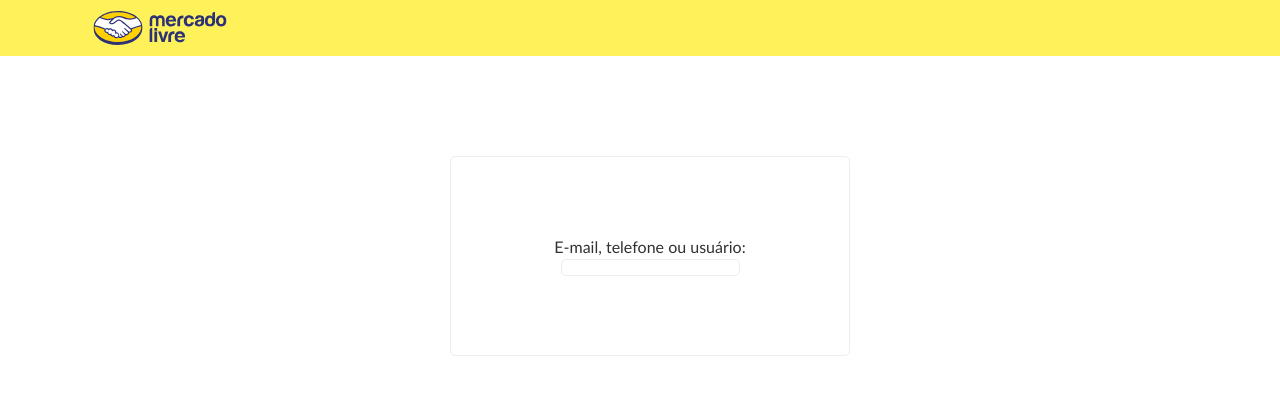
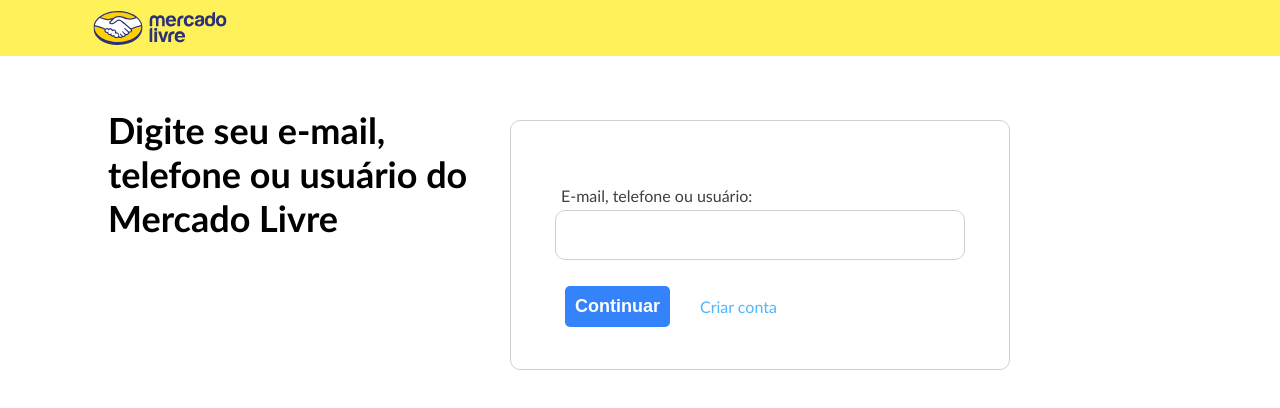
Before and after one commit to NoahSec/mercado-livre-api, a plain HTML site: page frontend/src/login.html in a window 1280 px wide. Drawn offline with Linux system fonts and the light colour scheme.

Commit message:
Login Flex

```diff
--- a/frontend/src/login.css
+++ b/frontend/src/login.css
@@ -22,7 +22,6 @@
     margin-left: 75px;
     width: 170px;
     height: 170px;
-
 }
 
 .main{
@@ -32,22 +31,79 @@
     justify-content: center;
 }
 
-.login{
+.login{ /* Box of login */
     display: flex;
-    padding: 20px;
     justify-content: center;
+    flex-direction: column;
     align-items: center;
-    height: 200px;
-    width: 400px;
-    border: 1px solid #ededed;
-    color: rgb(49, 49, 49);
-    border-radius: 5px;
-    margin-top: 100px;
-    margin-left: 20px;
+    margin-top: 4rem;
+    margin-right:-15rem;
 
+    height:  250px;
+    width:  500px;
+    border:1px solid #d1cfcf;
+    color: rgb(63, 63, 63);
+    border-radius: 10px;
 }
 
-#input{
-    border: 1px solid #ededed;
+form {
+    text-align: left;
+}
+
+form a{
+    text-decoration: none;
+    color: #4eb6fe;
+}
+
+.text-login{
+    margin-top: 2rem;
+}
+
+.text-login label{
+    margin-left: 6px;
+}
+
+.submit-span{
+    display: flex;
+    align-items: center;
+    padding: 10px;
+    margin-top: -1rem;
+}
+
+.submit-span span{
+    margin-left:30px;
+    font:bold
+}
+
+input[type='text']{
+    display: flex;
+    justify-content: left;
+    border:1px solid #d1cfcf;
+    border-radius: 10px;
+    height: 50px;
+    width: 410px;
+    margin-top:5px
+}
+
+input[type='submit']{
+    padding:10px;
+    text-align: center;
+    border: none;
     border-radius: 5px;
+    cursor: pointer;
+    background-color: #3483fa;
+    color: white;
+    font-weight: bold;
+    font-size: 18px;
 }
+
+input[type='submit']:hover{
+    background-color: #2962b8;
+}
+
+.aside{
+    position:absolute;
+    margin-top: 6em;
+    margin-left: 6em;
+    font-size:18px;
+}
--- a/frontend/src/login.html
+++ b/frontend/src/login.html
@@ -12,11 +12,25 @@
     <div class="header">
         <img src="/frontend/assets/icon/mercado-livre-logo-2022.svg">
     </div>
+    <div class="aside">
+        <h1>
+            Digite seu e-mail,<br>
+            telefone ou usuário do<br>
+            Mercado Livre
+        </h1>
+    </div>
     <div class="main">
         <div class="login">
             <form>
-                <label  type="text" name="login">E-mail, telefone ou usuário:</label>
+                <div class="text-login">
+                <label type="text" name="login" id="input-text">E-mail, telefone ou usuário:</label>
                 <input type="text" name="login" id="input">
+                <div class="text-login">
+
+                <div class='submit-span'>
+                <input type="submit" value="Continuar" id="btn-submit">
+                <a href="#"><span>Criar conta</span></a>
+                </div>
             </form>
         </div>
     </div>
```
